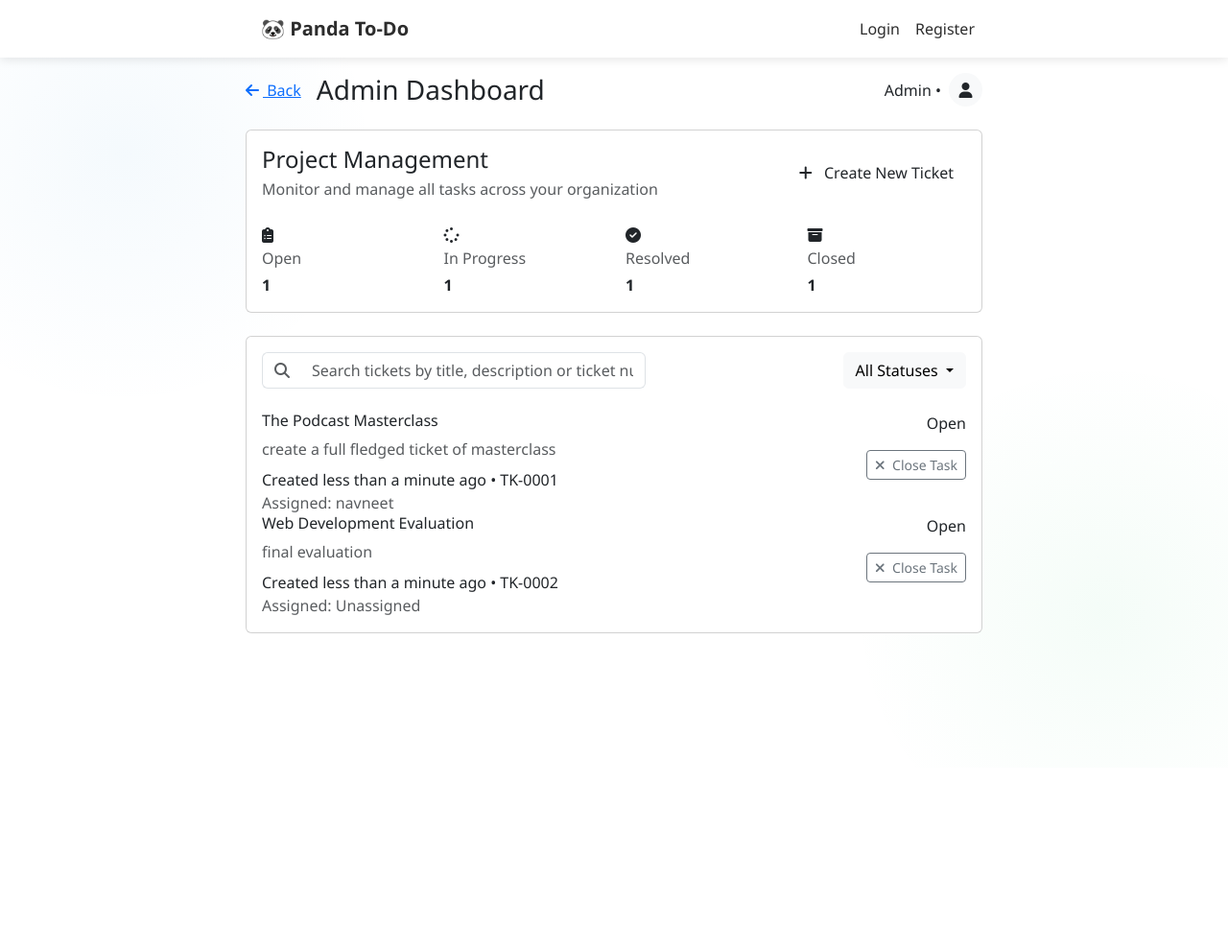
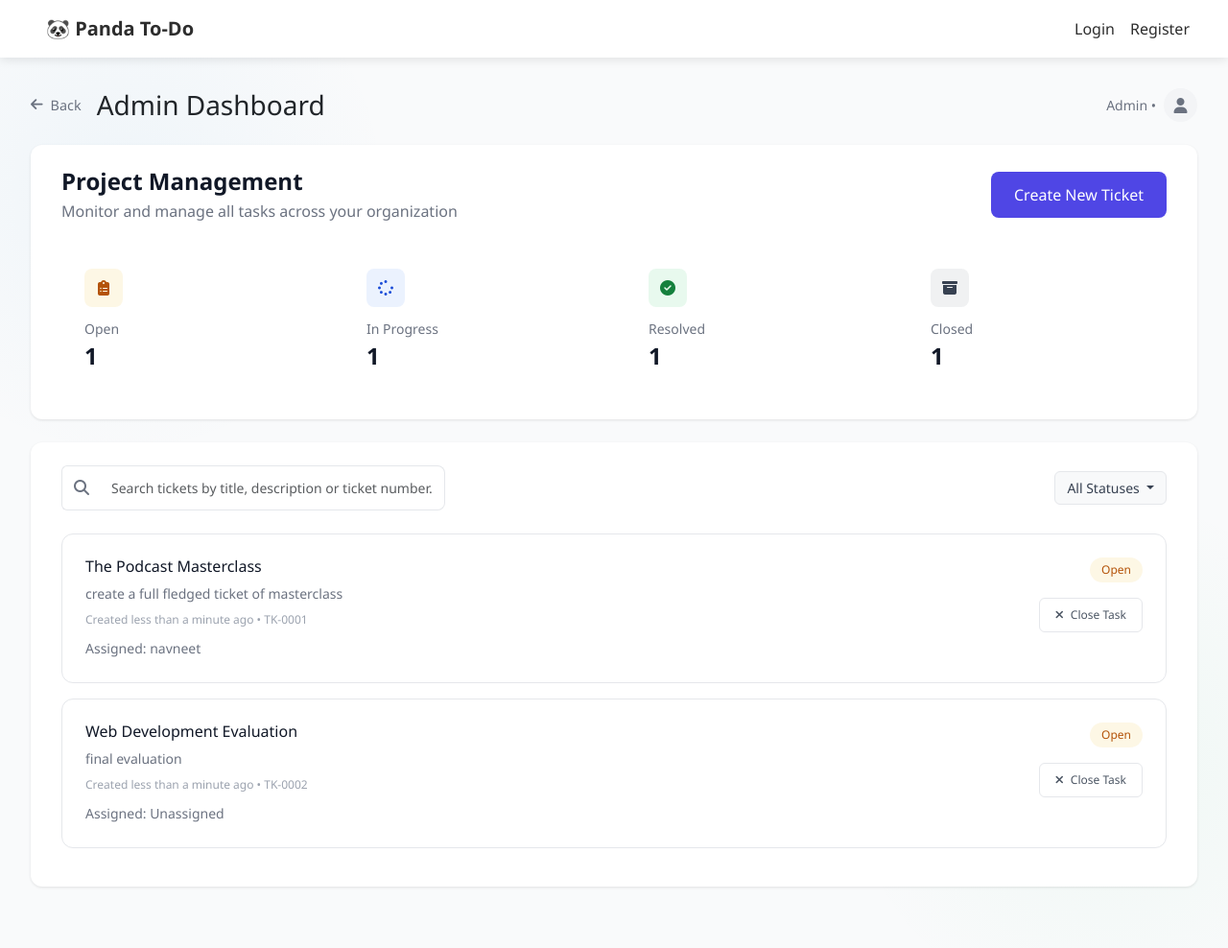
Before and after one commit to Jaskiran2012/Django, a Django app: template templates/admin_dashboard.html in a window 1280 px wide. Shown: the whole page at 96% size. Before the commit the page ends 660 px from the top, so only its background shows below. Run offline with Django 5.2, Linux system fonts and the light colour scheme; data comes from the database, SQL or seed files in the repository; both versions use the stored data as it was after the commit; tables that the repository leaves empty hold one stand-in row (values such as "Sample post"); the template is opened without the code that fills it: values that come from a table or form of the project are taken from there, most other values are stand-ins (such as "Sample title", 1, 10 or a date in 2020).

Commit message:
second eval complete

```diff
--- a/templates/admin_dashboard.html
+++ b/templates/admin_dashboard.html
@@ -3,15 +3,265 @@
 {% block title %}Admin Dashboard{% endblock %}
 
 {% block content %}
+<style>
+    body {
+        background-color: #F9FAFB;
+    }
+
+    .container {
+        max-width: 100%;
+        padding: 2rem;
+    }
+
+    .back-link {
+        color: #6B7280;
+        text-decoration: none;
+        font-size: 0.9rem;
+        display: flex;
+        align-items: center;
+    }
+
+    .card {
+        background: white;
+        border-radius: 12px;
+        border: none;
+        box-shadow: 0 1px 3px rgba(0,0,0,0.1);
+        margin-bottom: 2rem;
+    }
+
+    .card-body {
+        padding: 1.5rem 2rem;
+    }
+
+    .stats-card {
+        padding: 1.5rem;
+        border-radius: 12px;
+        background: white;
+        height: 100%;
+        transition: all 0.2s;
+    }
+
+    .stats-card:hover {
+        transform: translateY(-2px);
+        box-shadow: 0 4px 6px rgba(0, 0, 0, 0.05);
+    }
+
+    .stats-icon {
+        width: 40px;
+        height: 40px;
+        border-radius: 8px;
+        display: flex;
+        align-items: center;
+        justify-content: center;
+        margin-bottom: 0.75rem;
+    }
+
+    .open-icon {
+        background: rgba(234, 179, 8, 0.1);
+        color: #B45309;
+    }
+
+    .progress-icon {
+        background: rgba(59, 130, 246, 0.1);
+        color: #1D4ED8;
+    }
+
+    .resolved-icon {
+        background: rgba(34, 197, 94, 0.1);
+        color: #15803D;
+    }
+
+    .closed-icon {
+        background: rgba(107, 114, 128, 0.1);
+        color: #374151;
+    }
+
+    .stats-label {
+        font-size: 0.875rem;
+        color: #6B7280;
+    }
+
+    .stats-value {
+        font-size: 1.5rem;
+        color: #111827;
+        font-weight: 600;
+    }
+
+    .search-box {
+        border: 1px solid #E5E7EB;
+        border-radius: 8px;
+        padding: 0.75rem;
+        font-size: 0.875rem;
+        width: 400px;
+    }
+
+    .search-box:focus {
+        border-color: #4F46E5;
+        box-shadow: 0 0 0 3px rgba(79, 70, 229, 0.1);
+    }
+
+    .ticket-card {
+        padding: 1.5rem;
+        border: 1px solid #E5E7EB;
+        border-radius: 12px;
+        margin-bottom: 1rem;
+        transition: all 0.2s;
+    }
+
+    .ticket-card:hover {
+        border-color: #D1D5DB;
+        box-shadow: 0 4px 6px -1px rgba(0, 0, 0, 0.1);
+    }
+
+    .ticket-title {
+        font-size: 1rem;
+        font-weight: 500;
+        color: #111827;
+        margin-bottom: 0.5rem;
+    }
+
+    .ticket-description {
+        font-size: 0.875rem;
+        color: #6B7280;
+    }
+
+    .ticket-meta {
+        font-size: 0.75rem;
+        color: #9CA3AF;
+        margin-bottom: 0.5rem;
+    }
+
+    .status-badge {
+        font-size: 0.75rem;
+        font-weight: 500;
+        padding: 0.25rem 0.75rem;
+        border-radius: 9999px;
+    }
+
+    .status-open {
+        background: rgba(234, 179, 8, 0.1);
+        color: #B45309;
+    }
+
+    .status-progress {
+        background: rgba(59, 130, 246, 0.1);
+        color: #1D4ED8;
+    }
+
+    .status-hold {
+        background: rgba(107, 114, 128, 0.1);
+        color: #4B5563;
+    }
+
+    .status-resolved {
+        background: rgba(34, 197, 94, 0.1);
+        color: #15803D;
+    }
+
+    .status-closed {
+        background: rgba(107, 114, 128, 0.1);
+        color: #374151;
+    }
+
+    .action-btn {
+        font-size: 0.75rem;
+        padding: 0.5rem 1rem;
+        border-radius: 6px;
+    }
+
+    .create-btn {
+        background: #4F46E5;
+        color: white;
+        border: none;
+        padding: 0.75rem 1.5rem;
+        border-radius: 8px;
+        font-weight: 500;
+        display: inline-flex;
+        align-items: center;
+        transition: all 0.2s;
+        text-decoration: none;
+    }
+
+    .create-btn:hover {
+        background: #4338CA;
+        color: white;
+        transform: translateY(-1px);
+        text-decoration: none;
+    }
+
+    .dropdown .btn-light {
+        border: 1px solid #E5E7EB;
+        color: #374151;
+        font-size: 0.875rem;
+    }
+
+    .dropdown .btn-light:hover {
+        border-color: #4F46E5;
+        color: #4F46E5;
+    }
+
+    .dropdown-item:hover {
+        background-color: rgba(79, 70, 229, 0.1);
+        color: #4F46E5;
+    }
+
+    .user-info {
+        color: #6B7280;
+        font-size: 0.875rem;
+    }
+
+    .user-avatar {
+        width: 35px;
+        height: 35px;
+        background: #F3F4F6;
+        border-radius: 50%;
+    }
+
+    h4 {
+        color: #111827;
+        font-weight: 600;
+    }
+
+    .text-muted {
+        color: #6B7280 !important;
+    }
+
+    .input-group-text {
+        border-color: #E5E7EB;
+    }
+
+    .btn-outline-secondary {
+        border-color: #E5E7EB;
+        color: #4B5563;
+    }
+
+    .btn-outline-secondary:hover {
+        background-color: #F3F4F6;
+        border-color: #D1D5DB;
+        color: #374151;
+    }
+
+    .btn-outline-primary {
+        border-color: #4F46E5;
+        color: #4F46E5;
+    }
+
+    .btn-outline-primary:hover {
+        background-color: rgba(79, 70, 229, 0.1);
+        border-color: #4F46E5;
+        color: #4338CA;
+    }
+</style>
+
 <div class="d-flex align-items-center mb-4">
     <a href="{% url 'dashboard' %}" class="back-link me-3">
-        <i class="fas fa-arrow-left me-1"></i> Back
+        <i class="fas fa-arrow-left me-2"></i> Back
     </a>
     <h3 class="mb-0">Admin Dashboard</h3>
     <div class="ms-auto d-flex align-items-center">
-        <span class="me-2">Admin • {{ user.username }}</span>
-        <div class="bg-light rounded-circle d-flex align-items-center justify-content-center" style="width: 35px; height: 35px;">
-            <i class="fas fa-user"></i>
+        <span class="user-info me-2">Admin • {{ user.username }}</span>
+        <div class="user-avatar d-flex align-items-center justify-content-center">
+            <i class="fas fa-user text-muted"></i>
         </div>
     </div>
 </div>
@@ -23,9 +273,7 @@
                 <h4 class="mb-1">Project Management</h4>
                 <p class="text-muted mb-0">Monitor and manage all tasks across your organization</p>
             </div>
-            <a href="{% url 'create_ticket' %}" class="btn create-btn">
-                <i class="fas fa-plus me-2"></i> Create New Ticket
-            </a>
+            <a href="{% url 'create_ticket' %}" class="btn create-btn">Create New Ticket</a>
         </div>
 
         <div class="row mt-4">
@@ -34,8 +282,8 @@
                     <div class="stats-icon open-icon">
                         <i class="fas fa-clipboard-list"></i>
                     </div>
-                    <div class="stats-label text-muted">Open</div>
-                    <div class="stats-value fw-bold mt-1">{{ open_count }}</div>
+                    <div class="stats-label">Open</div>
+                    <div class="stats-value">{{ open_count }}</div>
                 </div>
             </div>
             <div class="col-md-3">
@@ -43,8 +291,8 @@
                     <div class="stats-icon progress-icon">
                         <i class="fas fa-spinner"></i>
                     </div>
-                    <div class="stats-label text-muted">In Progress</div>
-                    <div class="stats-value fw-bold mt-1">{{ in_progress_count }}</div>
+                    <div class="stats-label">In Progress</div>
+                    <div class="stats-value">{{ in_progress_count }}</div>
                 </div>
             </div>
             <div class="col-md-3">
@@ -52,8 +300,8 @@
                     <div class="stats-icon resolved-icon">
                         <i class="fas fa-check-circle"></i>
                     </div>
-                    <div class="stats-label text-muted">Resolved</div>
-                    <div class="stats-value fw-bold mt-1">{{ resolved_count }}</div>
+                    <div class="stats-label">Resolved</div>
+                    <div class="stats-value">{{ resolved_count }}</div>
                 </div>
             </div>
             <div class="col-md-3">
@@ -61,8 +309,8 @@
                     <div class="stats-icon closed-icon">
                         <i class="fas fa-archive"></i>
                     </div>
-                    <div class="stats-label text-muted">Closed</div>
-                    <div class="stats-value fw-bold mt-1">{{ closed_count }}</div>
+                    <div class="stats-label">Closed</div>
+                    <div class="stats-value">{{ closed_count }}</div>
                 </div>
             </div>
         </div>
@@ -72,7 +320,7 @@
 <div class="card">
     <div class="card-body">
         <div class="d-flex justify-content-between align-items-center mb-4">
-            <div class="input-group" style="max-width: 400px;">
+            <div class="input-group" style="width: 400px;">
                 <span class="input-group-text bg-white border-end-0">
                     <i class="fas fa-search text-muted"></i>
                 </span>
@@ -99,12 +347,12 @@
                     <div class="d-flex justify-content-between align-items-start">
                         <div>
                             <h6 class="ticket-title">{{ ticket.title }}</h6>
-                            <p class="ticket-description text-muted mb-2">{{ ticket.description }}</p>
+                            <p class="ticket-description mb-2">{{ ticket.description }}</p>
                             <div class="ticket-meta">
                                 Created less than a minute ago • {{ ticket.ticket_number }}
                             </div>
                             <div>
-                                <span class="text-muted">Assigned:
+                                <span class="text-muted small">Assigned:
                                     {% if ticket.assigned_to %}
                                         {{ ticket.assigned_to.username }}
                                     {% else %}
@@ -119,11 +367,11 @@
                             </span>
 
                             {% if ticket.status != 'closed' %}
-                                <a href="{% url 'update_ticket_status' ticket.id 'closed' %}" class="btn btn-sm btn-outline-secondary action-btn">
+                                <a href="{% url 'update_ticket_status' ticket.id 'closed' %}" class="btn btn-outline-secondary action-btn">
                                     <i class="fas fa-times me-1"></i> Close Task
                                 </a>
                             {% else %}
-                                <a href="{% url 'update_ticket_status' ticket.id 'open' %}" class="btn btn-sm btn-outline-primary action-btn">
+                                <a href="{% url 'update_ticket_status' ticket.id 'open' %}" class="btn btn-outline-primary action-btn">
                                     <i class="fas fa-redo me-1"></i> Reopen Task
                                 </a>
                             {% endif %}
@@ -133,12 +381,12 @@
             {% endfor %}
         {% else %}
             <div class="text-center py-5">
-                <img src="https://via.placeholder.com/120" alt="No tickets" class="mb-3" style="opacity: 0.5;">
+                <div class="mb-3">
+                    <i class="fas fa-tasks fa-3x text-muted"></i>
+                </div>
                 <h5>No tickets found</h5>
                 <p class="text-muted">Get started by creating your first ticket</p>
-                <a href="{% url 'create_ticket' %}" class="btn btn-primary">
-                    <i class="fas fa-plus me-1"></i> Create Your First Ticket
-                </a>
+                <a href="{% url 'create_ticket' %}" class="create-btn">Create Your First Ticket</a>
             </div>
         {% endif %}
     </div>
```
Also changed, not shown: db.sqlite3.
